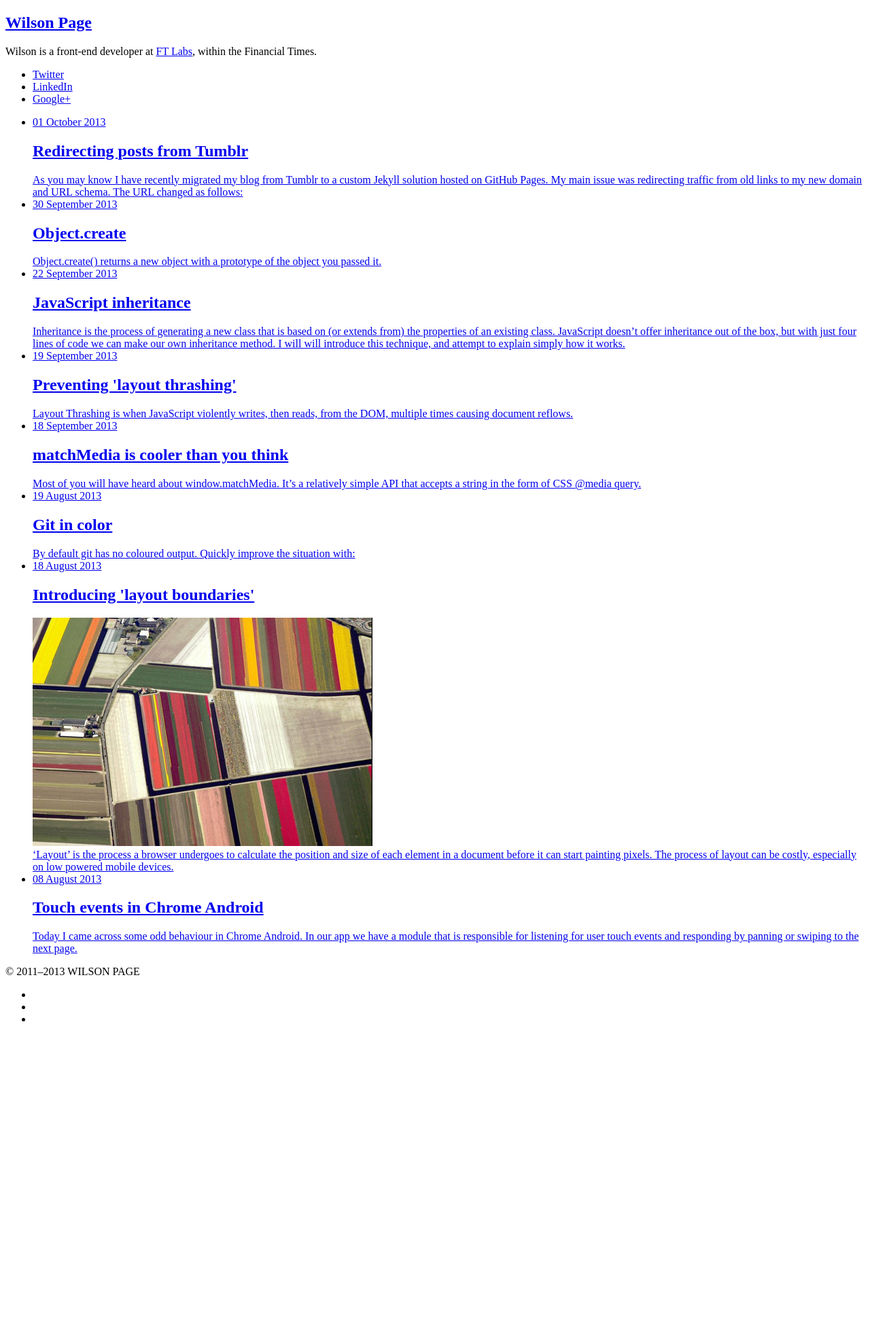
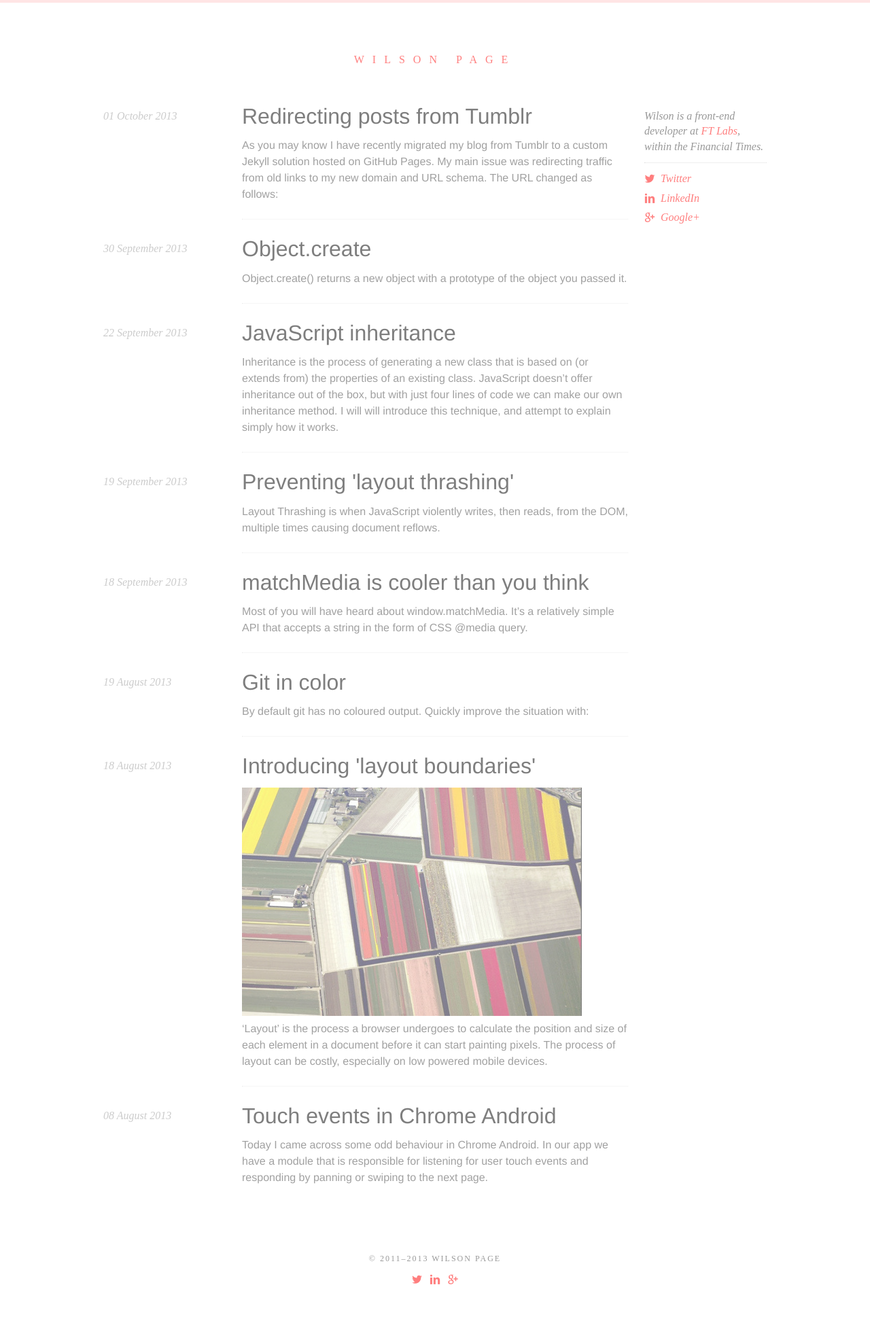
Before and after one commit to wilsonpage/blog, a Jekyll site: the page built from index.html, in a window 1280 px wide. Shown: the whole page at 68% size. Built offline with Jekyll 4.4.1, drawn with Linux system fonts in a browser that asks for light colours; Markdown is read by kramdown in place of the engine named in the settings; before the commit the page ends 1525 px from its top, so only the background shows below that.

Commit message:
Update css href

```diff
--- a/_layouts/default.html
+++ b/_layouts/default.html
@@ -7,7 +7,7 @@
     <meta name="viewport" content="width=device-width, initial-scale=1.0" />
     <meta name="description" content="{% if page.description %}{{ page.description }}{% elsif page.excerpt %}{{ page.excerpt | strip_html }} {% else %}{{ site.description | strip_html }}{% endif %}"/>
     <link rel="canonical" href="{{ site.url }}{{ page.url }}" />
-    <link rel="stylesheet" href="/lib/main.css">
+    <link rel="stylesheet" href="/lib/css/main.css">
     <script type="text/javascript">
       var _gaq = _gaq || [];
       _gaq.push(['_setAccount', 'UA-36948462-1']);
```
